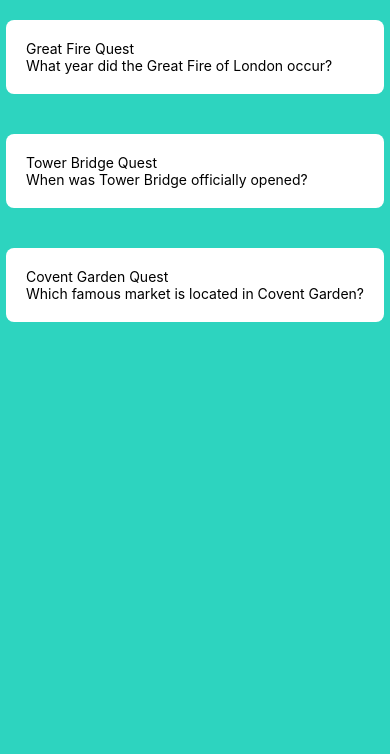
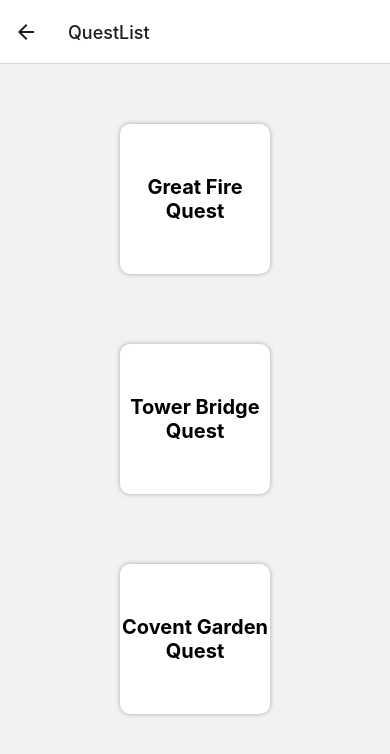
Before and after one commit to nicomaz/side-quest, a React Native app: screen /QuestList in a window 390 px wide. Shown: the top 754 px of the page. Built offline with nearby package versions, Linux system fonts and the light colour scheme.

Commit message:
complete prototype for single quest screen + multiple choice questions

```diff
--- a/App.js
+++ b/App.js
@@ -1,12 +1,20 @@
-import { StatusBar } from 'expo-status-bar';
-import { StyleSheet, Text, View } from 'react-native';
-import QuestList from './Components/QuestList';
+import * as React from 'react';
+import { NavigationContainer } from "@react-navigation/native";
+import { createNativeStackNavigator } from '@react-navigation/native-stack';
+import QuestList from "./Components/QuestList";
+import SingleQuest from "./Components/SingleQuest";
+import SignIn from './Components/SignIn';
+
+const Stack = createNativeStackNavigator();
 
 export default function App() {
   return (
-    <View className="bg-teal-400 flex-1 items-center justify-center">
-      <QuestList />
-      <StatusBar style="auto" />
-    </View>
+    <NavigationContainer>
+      <Stack.Navigator>
+        <Stack.Screen name="SignIn" component={SignIn} />
+        <Stack.Screen name="QuestList" component={QuestList} />
+        <Stack.Screen name="SingleQuest" component={SingleQuest} />
+      </Stack.Navigator>
+    </NavigationContainer>
   );
 }
--- /dev/null
+++ b/Components/MultipleChoice.jsx
@@ -0,0 +1,110 @@
+import {
+  View,
+  Text,
+  StyleSheet,
+  FlatList,
+  TouchableOpacity,
+  Alert,
+} from "react-native";
+import React, { useState, useEffect } from "react";
+
+const MultipleChoice = ({
+  item,
+  index,
+  selectedOptions,
+  setSelectedOptions,
+  showResults,
+}) => {
+  const handleOptionSelect = (questionIndex, option) => {
+    setSelectedOptions({
+      ...selectedOptions,
+      [questionIndex]: option,
+    });
+  };
+
+  return (
+    <>
+      <TouchableOpacity
+        style={[
+          styles.option,
+          selectedOptions[index] === 1 && styles.selectedOptions,
+          showResults && selectedOptions[index] === 1 && styles.correctOption,
+          showResults &&
+            selectedOptions[index] === 1 &&
+            item.options[selectedOptions[index] - 1] !== item.correctAnswer &&
+            styles.wrongOption,
+        ]}
+        onPress={() => handleOptionSelect(index, 1)}
+        disabled={showResults}
+      >
+        <Text>{item.options[0]}</Text>
+      </TouchableOpacity>
+
+      <TouchableOpacity
+        style={[
+          styles.option,
+          selectedOptions[index] === 2 && styles.selectedOptions,
+          showResults && selectedOptions[index] === 2 && styles.correctOption,
+          showResults &&
+            selectedOptions[index] === 2 &&
+            item.options[selectedOptions[index] - 1] !== item.correctAnswer &&
+            styles.wrongOption,
+        ]}
+        onPress={() => handleOptionSelect(index, 2)}
+        disabled={showResults}
+      >
+        <Text>{item.options[1]}</Text>
+      </TouchableOpacity>
+      <TouchableOpacity
+        style={[
+          styles.option,
+          selectedOptions[index] === 3 && styles.selectedOptions,
+          showResults && selectedOptions[index] === 3 && styles.correctOption,
+          showResults &&
+            selectedOptions[index] === 3 &&
+            item.options[selectedOptions[index] - 1] !== item.correctAnswer &&
+            styles.wrongOption,
+        ]}
+        onPress={() => handleOptionSelect(index, 3)}
+        disabled={showResults}
+      >
+        <Text>{item.options[2]}</Text>
+      </TouchableOpacity>
+      <TouchableOpacity
+        style={[
+          styles.option,
+          selectedOptions[index] === 4 && styles.selectedOptions,
+          showResults && selectedOptions[index] === 4 && styles.correctOption,
+          showResults &&
+            selectedOptions[index] === 4 &&
+            item.options[selectedOptions[index] - 1] !== item.correctAnswer &&
+            styles.wrongOption,
+        ]}
+        onPress={() => handleOptionSelect(index, 4)}
+        disabled={showResults}
+      >
+        <Text>{item.options[3]}</Text>
+      </TouchableOpacity>
+    </>
+  );
+};
+
+export default MultipleChoice;
+
+const styles = StyleSheet.create({
+  option: {
+    backgroundColor: "#eee",
+    padding: 10,
+    marginVertical: 5,
+    borderRadius: 5,
+  },
+  selectedOptions: {
+    backgroundColor: "#949494",
+  },
+  correctOption: {
+    backgroundColor: "green",
+  },
+  wrongOption: {
+    backgroundColor: "red",
+  },
+});
--- a/Components/QuestCard.jsx
+++ b/Components/QuestCard.jsx
@@ -1,14 +1,53 @@
-import { View, Text } from 'react-native'
-import React from 'react'
+import { View, Text, StyleSheet, TouchableOpacity } from "react-native";
+import React from "react";
+import { useNavigation } from "@react-navigation/native";
 
-const QuestCard = ({ title, text }) => {
+const QuestCard = (props) => {
+  const navigation = useNavigation();
+  return (
+    <View style={styles.container}>
+      <View style={styles.categoryContainer}>
+        <TouchableOpacity
+          style={styles.category}
+          onPress={() => navigation.navigate("SingleQuest", {props})}
+        >
+          <Text style={styles.categoryTitle}>{props.title}</Text>
+        </TouchableOpacity>
+      </View>
+    </View>
+  );
+};
 
-    return (
-        <View className="w-full bg-white rounded-lg my-5 p-5">
-            <Text>{title}</Text>
-            <Text>{text}</Text>
-        </View>
-    )
-}
+export default QuestCard;
 
-export default QuestCard
+const styles = StyleSheet.create({
+  container: {
+    flex: 1,
+  },
+  categoryContainer: {
+    flexDirection: "row",
+    flexWrap: "wrap",
+    justifyContent: "center",
+    alignItems: "center",
+    marginTop: 50,
+  },
+  category: {
+    width: 150,
+    height: 150,
+    margin: 10,
+    borderRadius: 10,
+    backgroundColor: "#FFFFFF",
+    shadowColor: "#000000",
+    shadowOpacity: 0.3,
+    shadowRadius: 5,
+    elevation: 5,
+    justifyContent: "center",
+    alignItems: "center",
+  },
+  categoryTitle: {
+    fontSize: 20,
+    fontWeight: "bold",
+    textAlign: "center",
+    color: "#000000",
+  },
+});
--- a/Components/QuestList.jsx
+++ b/Components/QuestList.jsx
@@ -1,12 +1,39 @@
-import { View, Text, FlatList } from 'react-native'
-import React from 'react'
-import QuestCard from './QuestCard'
+import { View, Text, FlatList } from "react-native";
+import React from "react";
+import QuestCard from "./QuestCard";
 
+//dummy data, TODO - replace w firebase data
 const quests = [
-    { questionId: 1, title: 'Great Fire Quest', text: 'What year did the Great Fire of London occur?', options: ['1666', '1776', '1492', '1888'], correctAnswer: '1666' },
-    { questionId: 2, title: 'Tower Bridge Quest', text: 'When was Tower Bridge officially opened?', options: ['1886', '1900', '1923', '1950'], correctAnswer: '1894' },
-    { questionId: 3, title: 'Covent Garden Quest', text: 'Which famous market is located in Covent Garden?', text: 'Which famous market is located in Covent Garden?', options: ['Portobello Road Market', 'Camden Market', 'Covent Garden Market', 'Borough Market'] }
-]
+  {
+    questionId: 1,
+    title: "Great Fire Quest",
+    text: "What year did the Great Fire of London occur?",
+    type: 'multiple choice',
+    options: ["1666", "1776", "1692", "1888"],
+    correctAnswer: "1666",
+  },
+  {
+    questionId: 2,
+    title: "Tower Bridge Quest",
+    text: "When was Tower Bridge officially opened?",
+    type: 'multiple choice',
+    options: ["1886", "1894", "1923", "1950"],
+    correctAnswer: "1894",
+  },
+  {
+    questionId: 3,
+    title: "Covent Garden Quest",
+    text: "Which famous market is located in Covent Garden?",
+    type: 'multiple choice',
+    options: [
+      "Portobello Road Market",
+      "Camden Market",
+      "Covent Garden Market",
+      "Borough Market",
+    ],
+    correctAnswer: "Covent Garden Market",
+  },
+];
 
 const QuestList = () => {
   return (
@@ -15,7 +42,7 @@ const QuestList = () => {
       keyExtractor={(quest) => quest.questionId}
       renderItem={({ item }) => <QuestCard {...item} />}
     />
-    )
-}
+  );
+};
 
-export default QuestList
+export default QuestList;
--- /dev/null
+++ b/Components/SignIn.jsx
@@ -0,0 +1,19 @@
+import { View, Text, TouchableOpacity } from "react-native";
+import React, { useState } from "react";
+import { useNavigation } from "@react-navigation/native";
+
+const SignIn = () => {
+  const [user, setUser] = useState("");
+  const navigation = useNavigation();
+  return (
+    <View>
+      <TouchableOpacity
+        onPress={() => navigation.navigate("QuestList", { user: user })}
+      >
+        <Text>Sign In Page!</Text>
+      </TouchableOpacity>
+    </View>
+  );
+};
+
+export default SignIn;
--- /dev/null
+++ b/Components/SingleQuest.jsx
@@ -0,0 +1,140 @@
+import {
+  View,
+  Text,
+  StyleSheet,
+  FlatList,
+  TouchableOpacity,
+  Alert,
+} from "react-native";
+import React, { useState, useEffect } from "react";
+import MultipleChoice from "./MultipleChoice";
+
+const SingleQuest = ({ route }) => {
+  const [questions, setQuestions] = useState([]);
+  const [selectedOptions, setSelectedOptions] = useState({});
+  const [score, setScore] = useState(0);
+  const [showResults, setShowResults] = useState(false);
+  const { props } = route.params;
+
+  //TODO - get questions from firebase
+  const getQuestions = () => {
+    setSelectedOptions({});
+    setShowResults(false);
+    setQuestions([props]);
+  };
+
+  const handleSubmit = () => {
+    let correctAnswers = 0;
+    //TODO - will need logic here for other question types
+    questions.forEach((question, index) => {
+      if (
+        question.type === "multiple choice" && question.options[selectedOptions[index] - 1] === question.correctAnswer
+      ) {
+        correctAnswers++;
+      }
+    });
+    setScore(correctAnswers);
+    setShowResults(true);
+  };
+
+  useEffect(() => {
+    getQuestions();
+  }, []);
+
+  return (
+    <View style={styles.container}>
+      <FlatList
+        data={questions}
+        keyExtractor={(item, index) => index.toString()}
+        renderItem={({ item, index }) => (
+          <View style={styles.questionContainer}>
+            <Text style={styles.question}>{item.text}</Text>
+
+            {/* TODO - conditional rendering based on question type here -> map thru questions and sort by type */}
+            <MultipleChoice item={item} index={index} selectedOptions={selectedOptions} setSelectedOptions={setSelectedOptions} showResults={showResults}/>
+
+          </View>
+        )}
+      />
+      <TouchableOpacity
+        style={styles.submitButton}
+        onPress={handleSubmit}
+        disabled={showResults}
+      >
+        <Text style={styles.submitButtonText}>Submit</Text>
+      </TouchableOpacity>
+      {showResults && (
+        <View style={styles.result}>
+          <Text style={styles.resultText}>
+            You scored {score} out of {questions.length}
+          </Text>
+          <TouchableOpacity
+            style={styles.tryAgainButton}
+            onPress={getQuestions}
+          >
+            <Text style={styles.tryAgainButtonText}>Try Again</Text>
+          </TouchableOpacity>
+        </View>
+      )}
+    </View>
+  );
+};
+
+export default SingleQuest;
+
+const styles = StyleSheet.create({
+  container: {
+    flex: 1,
+    backgroundColor: "#F5F5F5",
+    alignItems: "center",
+    justifyContent: "center",
+  },
+  questionContainer: {
+    backgroundColor: "#F5F5F5",
+    borderRadius: 10,
+    marginBottom: 20,
+    padding: 20,
+    shadowColor: "#000",
+    shadowOffset: {
+      width: 0,
+      height: 2,
+    },
+    shadowOpacity: 0.25,
+    shadowRadius: 3.84,
+    elevation: 5,
+  },
+  question: {
+    fontSize: 20,
+    fontWeight: "bold",
+    marginVertical: 10,
+  },
+  submitButton: {
+    backgroundColor: "blue",
+    padding: 10,
+    marginVertical: 10,
+    borderRadius: 5,
+  },
+  submitButtonText: {
+    color: "#fff",
+    fontSize: 20,
+  },
+  result: {
+    alignItems: "center",
+    justifyContent: "center",
+  },
+  resultText: {
+    fontSize: 20,
+    fontWeight: "bold",
+    marginVertical: 10,
+  },
+  tryAgainButton: {
+    backgroundColor: "blue",
+    padding: 10,
+    marginVertical: 10,
+    borderRadius: 5,
+  },
+  tryAgainButtonText: {
+    color: "#fff",
+    fontSize: 20,
+  },
+});
--- a/package.json
+++ b/package.json
@@ -9,13 +9,17 @@
     "web": "expo start --web"
   },
   "dependencies": {
+    "@react-navigation/native": "^6.1.9",
+    "@react-navigation/native-stack": "^6.9.17",
     "expo": "~49.0.15",
     "expo-status-bar": "~1.6.0",
     "firebase": "^10.7.1",
     "nativewind": "^2.0.11",
     "react": "18.2.0",
     "react-native": "0.72.6",
-    "react-native-maps": "1.7.1"
+    "react-native-maps": "1.7.1",
+    "react-native-safe-area-context": "4.6.3",
+    "react-native-screens": "~3.22.0"
   },
   "devDependencies": {
     "@babel/core": "^7.20.0",
```
Also changed, not shown: 1 other file (tests, documents, lock files or other folders). Lines whose indentation alone changed are shown as unchanged.
